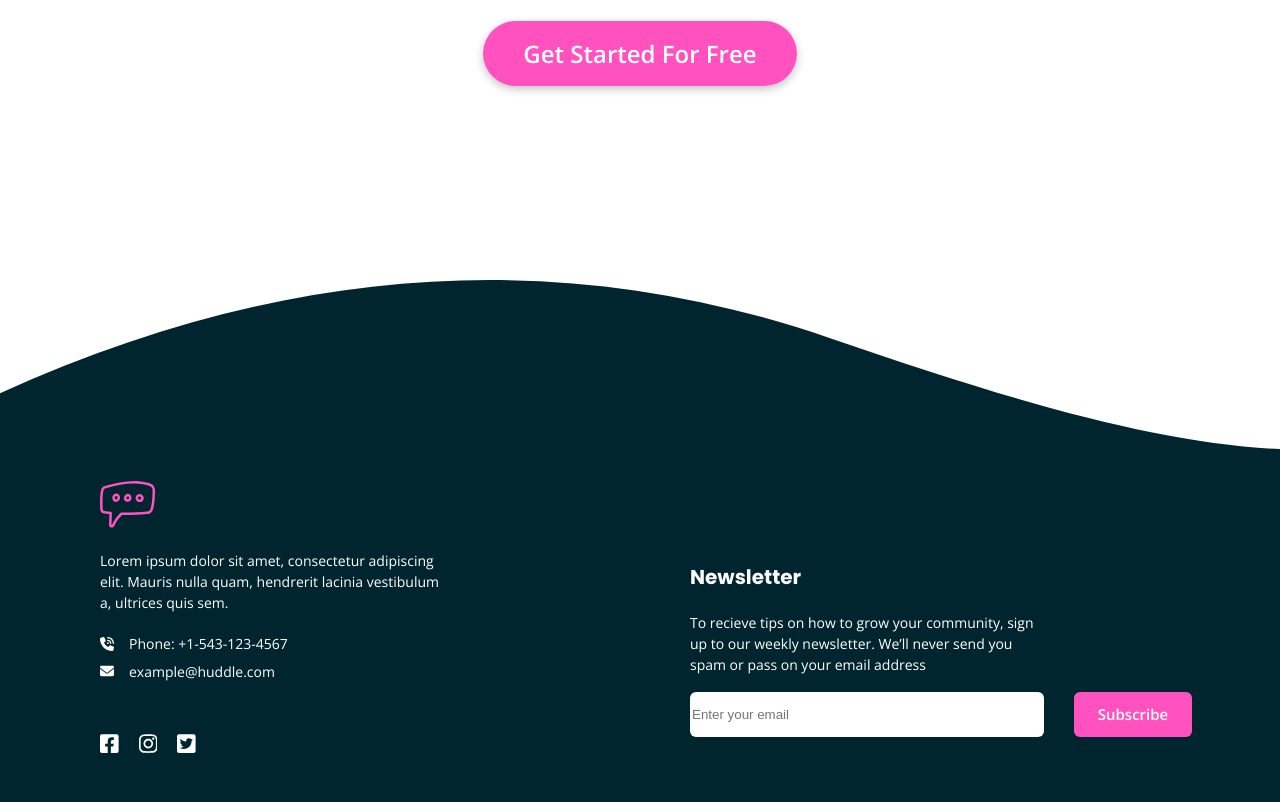
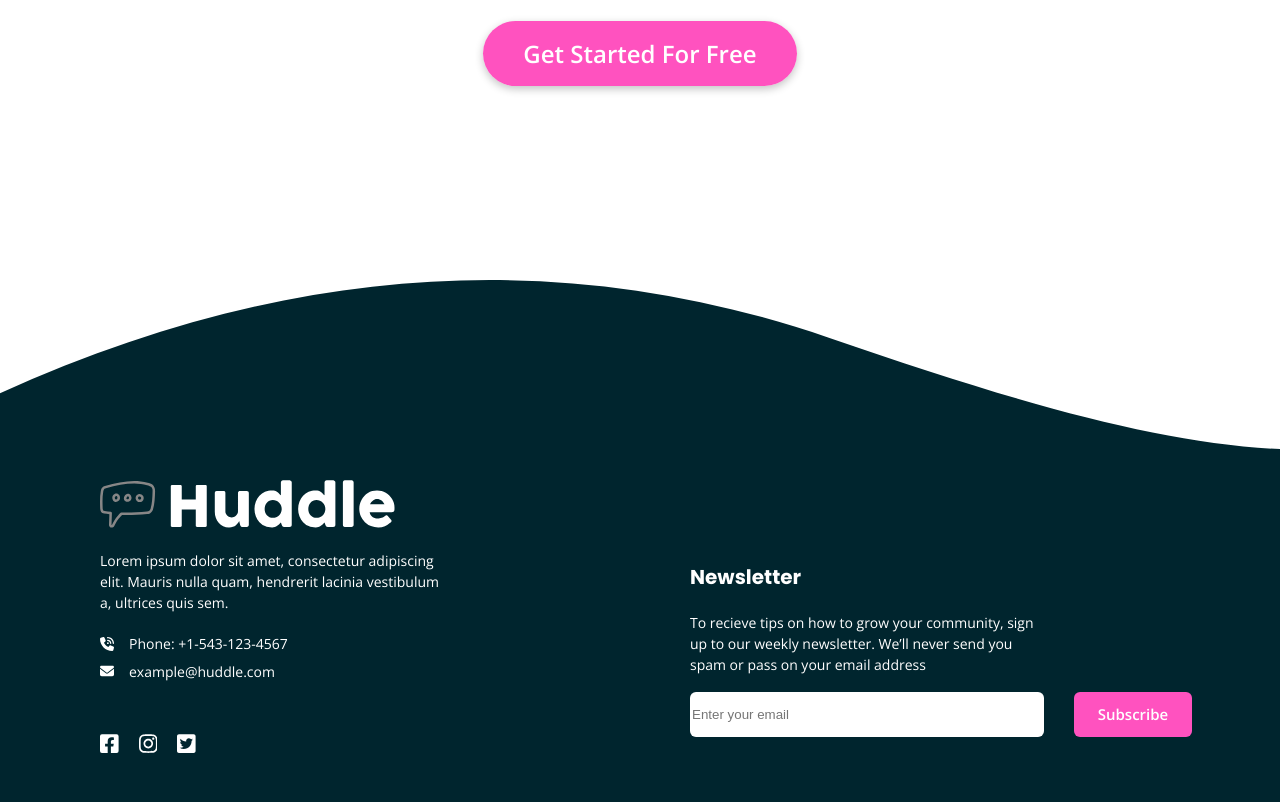
Before and after one commit to MelakuAlehegn/huddle-landing-pagE, a plain HTML site: page index.html in a window 1280 px wide. Shown: the part 4125-4927 px from the top of the page. Drawn offline with nearby package versions, Linux system fonts and the light colour scheme.

Commit message:
footer log color change

```diff
--- a/style.css
+++ b/style.css
@@ -464,6 +464,9 @@ footer::before {
         height: 180px;
     }
 
+    .footer-left img {
+        filter: invert(100%) sepia(100%) saturate(1%) hue-rotate(305deg) brightness(103%) contrast(101%);
+    }
 
     .footer-right,
     .footer-left {
```
